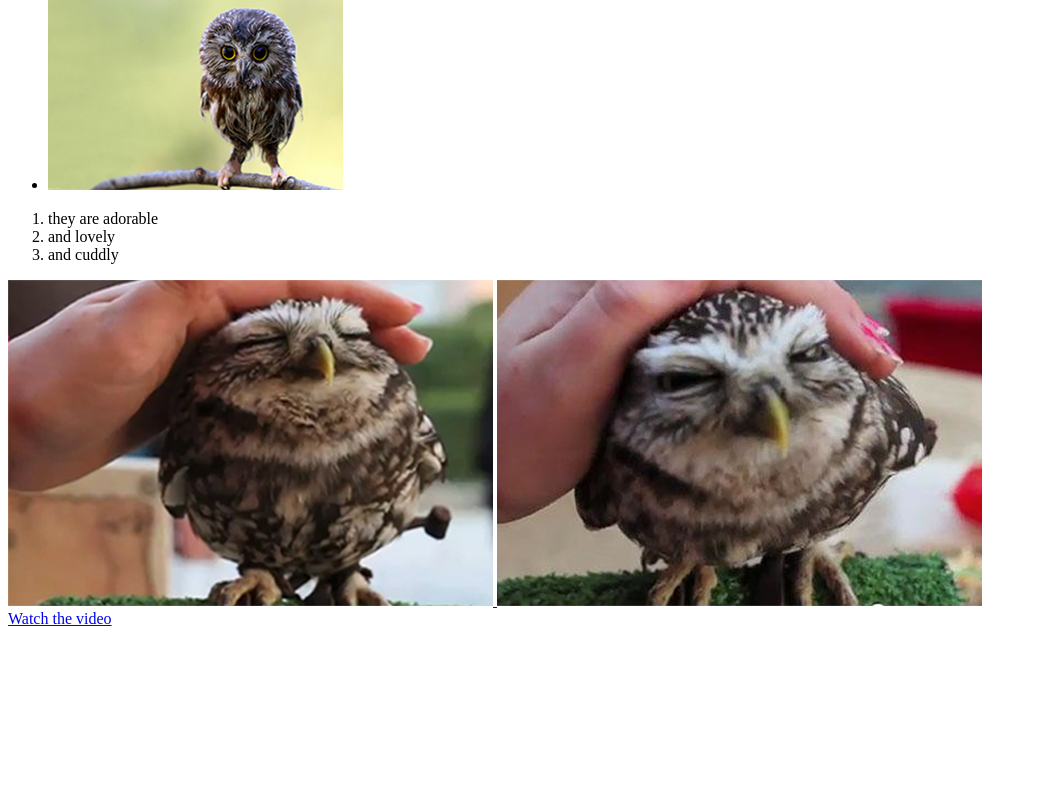
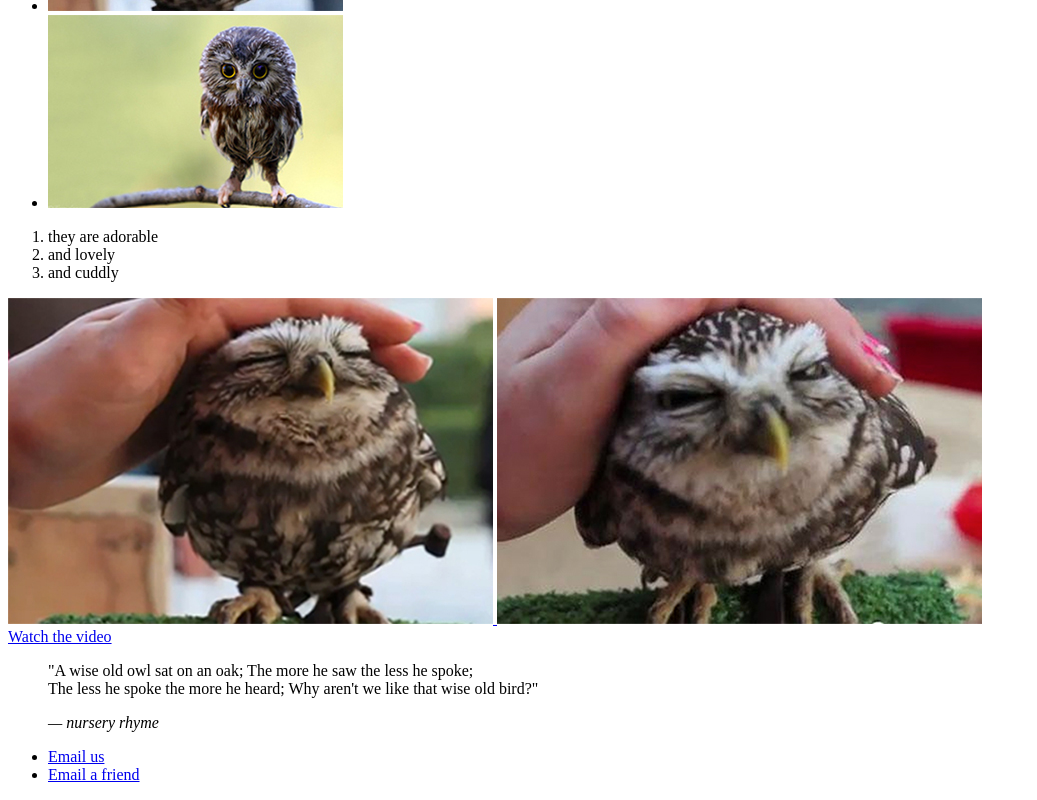
Before and after one commit to Loredanaburt/codebar, a plain HTML site: page HTML Tutorial 1/index.html in a window 1280 px wide. Shown: the part 685-1485 px from the top of the page, without its empty margins (0-1037 px from the left). Before the commit the page ends 1321 px from the top, so only its background shows below. Drawn offline with Linux system fonts and the light colour scheme.

Commit message:
edited format of 1st para and added quote and e-mail links

```diff
--- a/HTML Tutorial 1/index.html
+++ b/HTML Tutorial 1/index.html
@@ -10,7 +10,7 @@
 
       <h1>Owls</h1>
 
-      <p>Most birds of prey sport eyes on the sides of their heads, but the stereoscopic nature of the owl's forward-facing eyes permits the greater sense of depth perception necessary for low-light hunting.</p>
+      <p>Most birds of prey sport <em>eyes on the sides</em> of their heads, but the stereoscopic nature of the owl's forward-facing <strong>eyes permits the greater sense of depth perception</strong> necessary for low-light hunting.</p>
 
        <p><a href="http://en.wikipedia.org/wiki/Owl" target="_blank">More information about owls...</a></p>
      </div>
@@ -35,5 +35,21 @@
        <br>
        Watch the video
      </a>
+
+     <blockquote>
+       <p>&quot;A wise old owl sat on an oak;  The more he saw the less he spoke;<br>The less he spoke the more he heard; Why aren't we like that wise old bird?&quot;</p>
+
+       <cite>&mdash; nursery rhyme</cite>
+     </blockquote>
+
+     <ul>
+      <li>
+         <a href="mailto:social@codebar.io?subject=I love owls :: codebar">Email us</a>
+      </li>
+
+      <li>
+         <a href="mailto:?subject=I love owls :: codebar">Email a friend</a>
+      </li>
+    </ul>
   </body>
 </html>
```
